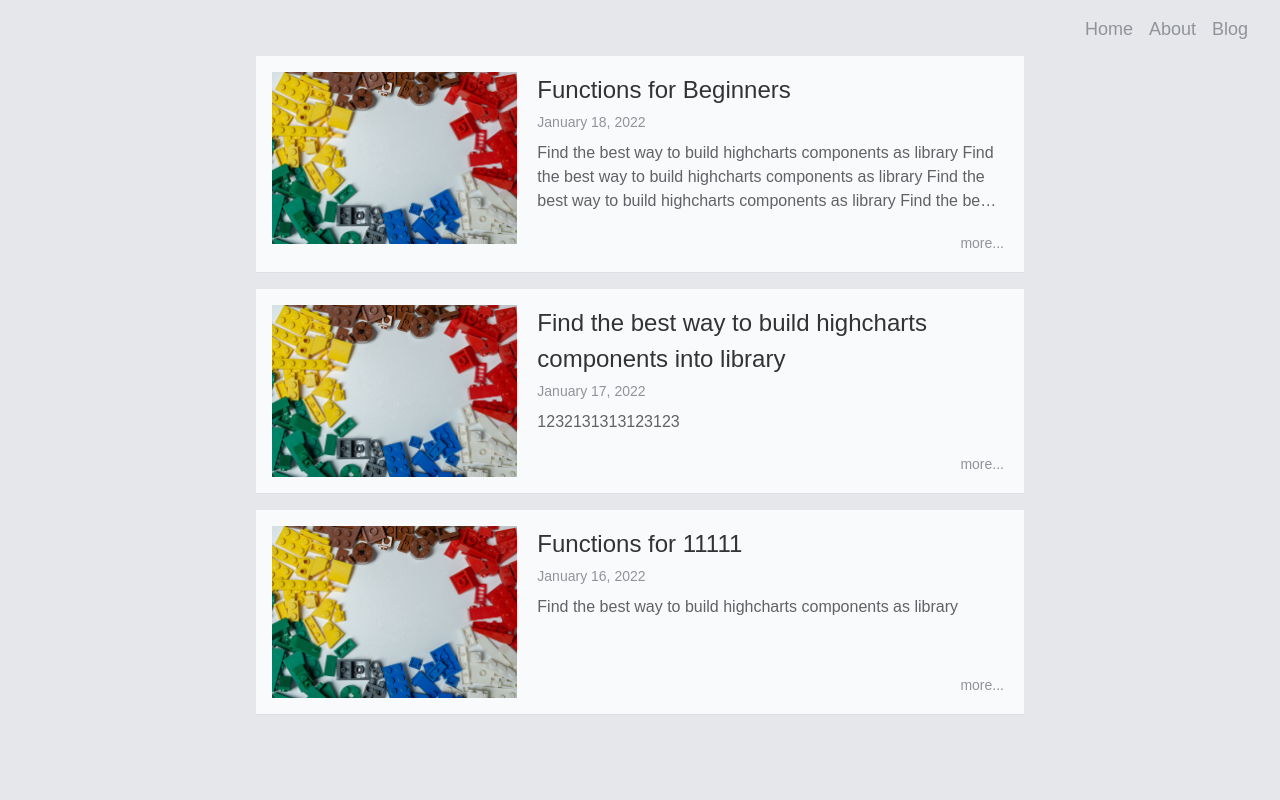
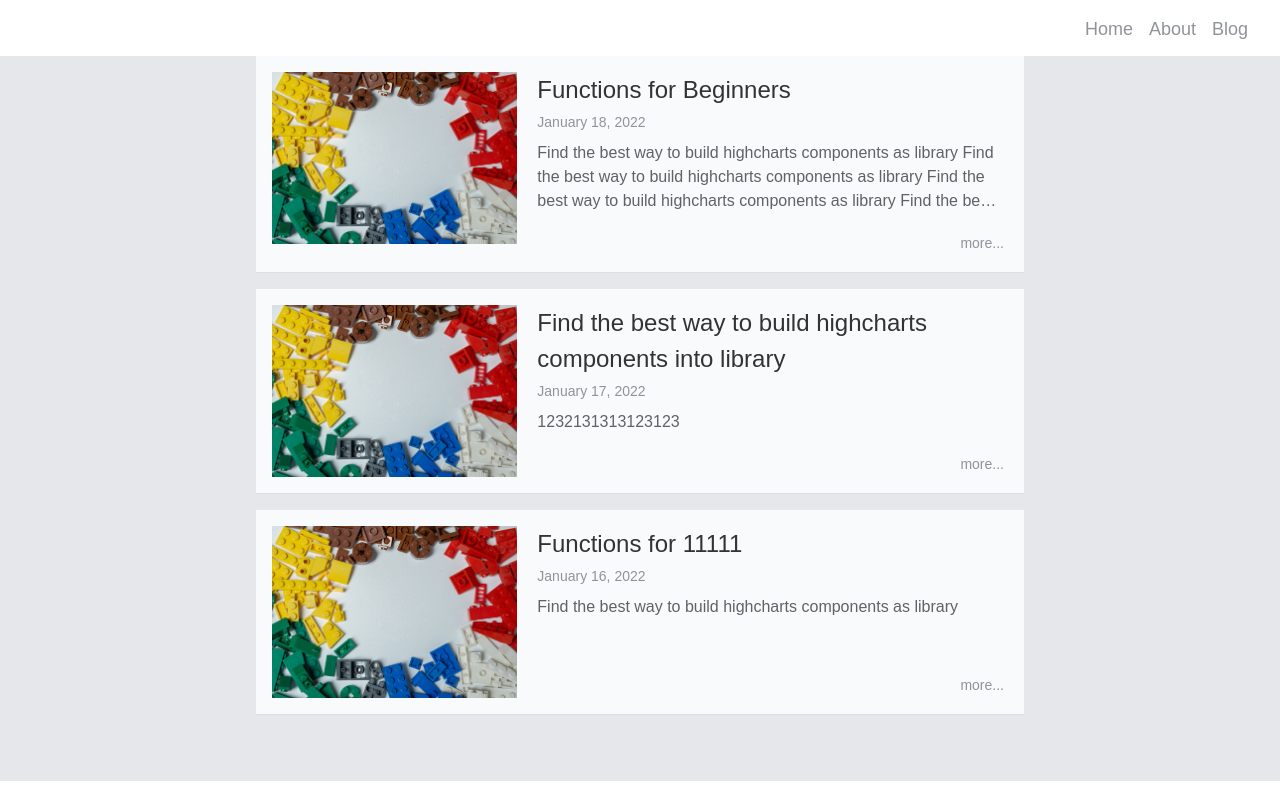
Before and after one commit to HiHiPoBang/smp-portfolio, a Next.js app: page /blog in a window 1280 px wide. Built offline with nearby package versions, Linux system fonts and the light colour scheme.

Commit message:
feat: add footer

```diff
--- /dev/null
+++ b/components/Footer.tsx
@@ -0,0 +1,9 @@
+import styled from "styled-components";
+
+const Footer = styled.footer`
+  width: 100%;
+  height: 50px;
+  background: #e5e7eb;
+`;
+
+export default Footer;
--- a/components/Layout.tsx
+++ b/components/Layout.tsx
@@ -1,6 +1,7 @@
 import React, { ReactNode } from 'react';
 import Head from 'next/head';
 import Header from './Header';
+import Footer from './Footer';
 
 type Props = {
   children?: ReactNode;
@@ -14,8 +15,8 @@ const Layout = ({ children, title = 'Welcome to Iris Blog' }: Props) => (
       <meta name="viewport" content="initial-scale=1.0, width=device-width" />
     </Head>
     <Header />
-    <main className="min-w-full min-h-screen bg-gray-200 overflow-auto">{children}</main>
-    <footer></footer>
+    <main className="min-w-full bg-gray-200">{children}</main>
+    <Footer/>
   </>
 );
 
--- a/components/index.tsx
+++ b/components/index.tsx
@@ -1,8 +1,9 @@
 import Layout from './Layout';
 import Header from './Header';
+import Footer from './Footer';
 import { H1, H2, H3 } from './HFonts/HFonts';
 import BlogBanner from './BlogBanner';
 import MarkdownWrapper from './MarkdownWrapper';
 import SiteLink from './SiteLink';
 
-export { Layout, Header, H1, H2, H3, BlogBanner, MarkdownWrapper, SiteLink };
+export { Layout, Header, Footer, H1, H2, H3, BlogBanner, MarkdownWrapper, SiteLink };
```
Also changed, not shown: public/assets/home/avatar.svg (added).
